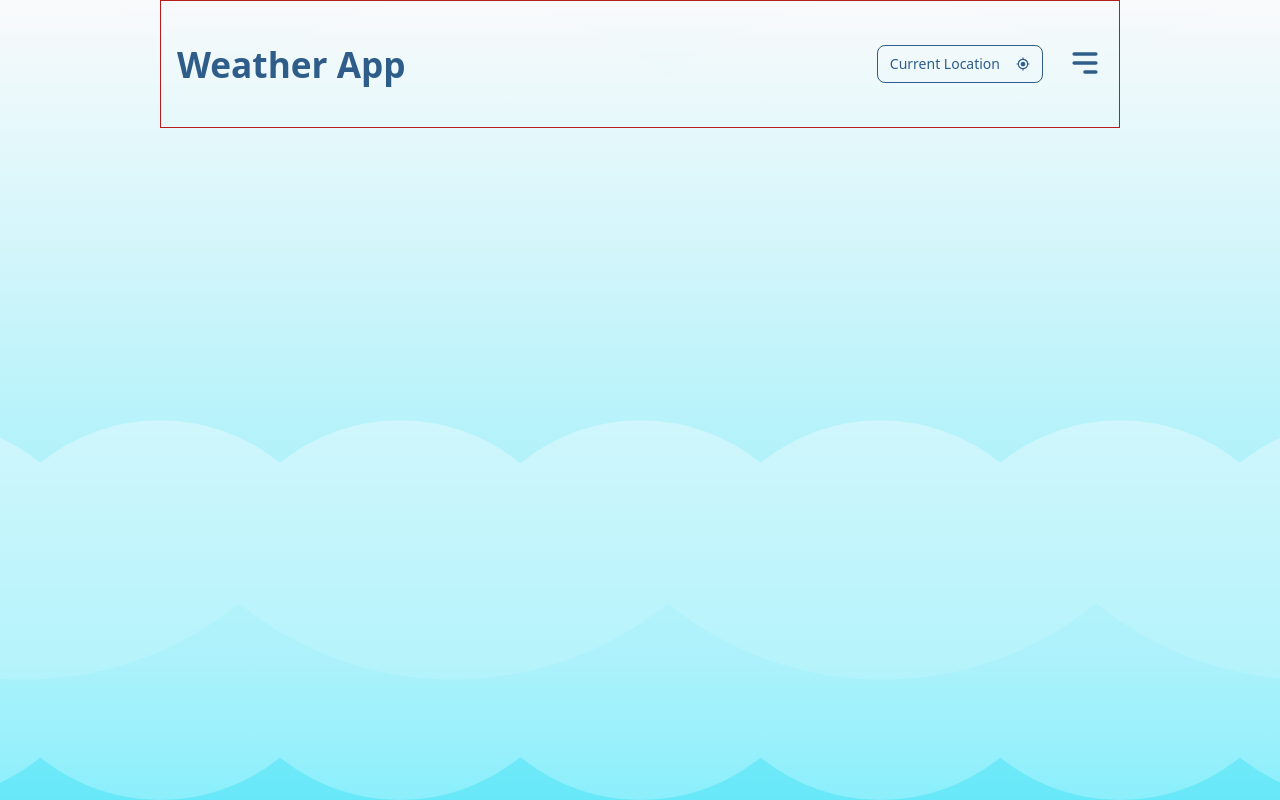
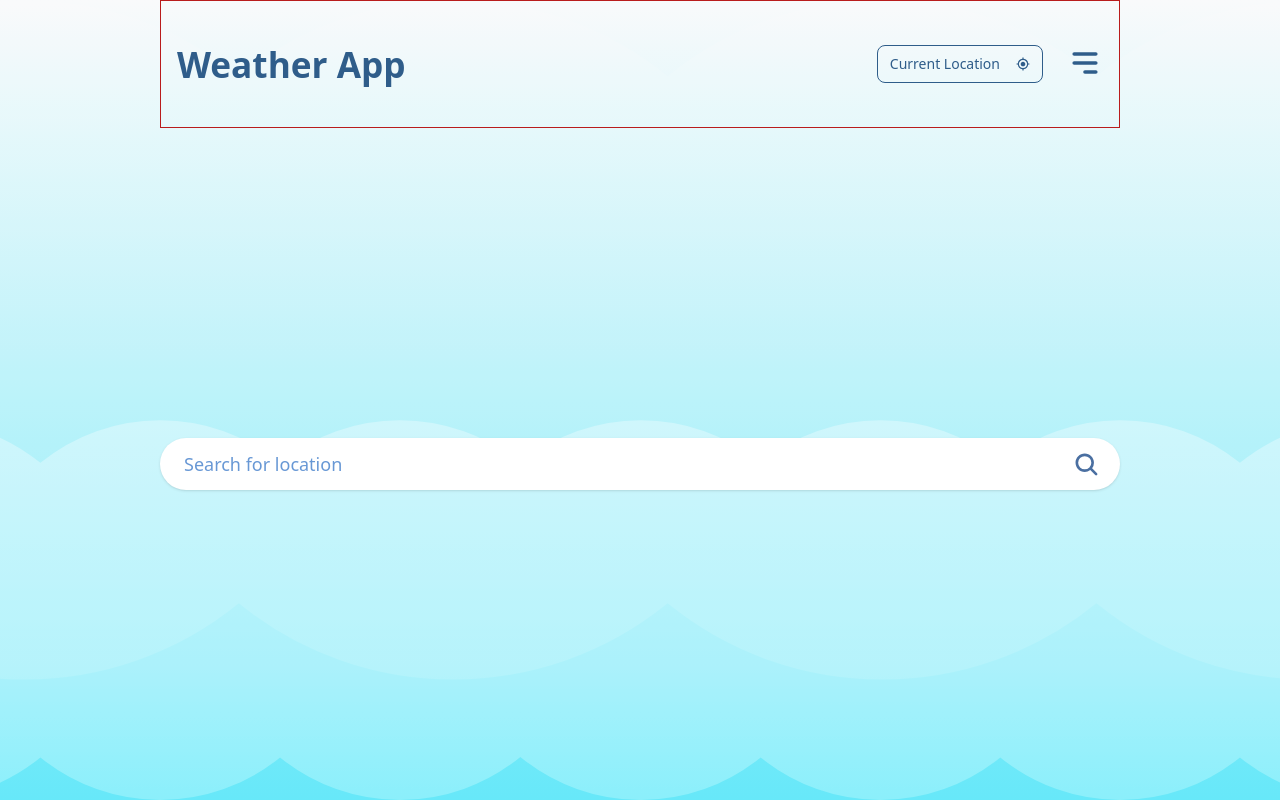
Before and after one commit to KasunUmesh/React-Weather-app, a React (Vite) app: page / in a window 1280 px wide. Built offline with nearby package versions, Linux system fonts and the light colour scheme.

Commit message:
search input create

```diff
--- a/src/components/Search/Search.jsx
+++ b/src/components/Search/Search.jsx
@@ -1,9 +1,10 @@
+import { IoSearch } from "react-icons/io5";
+
 function Search() {
   return (
-    <div className="relative h-[3.25rem] rounded-[26px] bg-[#FFFFFF] shadow flex items-center m-3" >
-
-        <input type="text" className=" flex-1 ml-1 mr-1 h-[3rem] rounded-[26px] border-none bg-[#FFFFFF] text-[1.125rem] text-[#727E8E] w-96 focus:outline-none placeholder:text-[#6898d5] p-5" placeholder="Search for location"/>
-
+    <div className="relative h-[3.25rem] rounded-[26px] bg-[#FFFFFF] shadow items-center m-3 w-[960px] flex" >
+        <input type="text" className=" flex-1 ml-1 mr-1 h-[3rem] rounded-[26px] border-none bg-[#FFFFFF] text-[1.125rem] text-[#727E8E] focus:outline-none placeholder:text-[#6898d5] p-5 " placeholder="Search for location"/>
+        <IoSearch color="#4a6fa1" size={27} className="flex items-center me-5 cursor-pointer"/>
     </div>
   )
 }
--- a/src/pages/Home.jsx
+++ b/src/pages/Home.jsx
@@ -1,13 +1,14 @@
 import Header from "../components/Header/Header"
 
+import Search from "../components/Search/Search"
 
 function Home() {
 
-
   return (
-    <div className="flex relative justify-center h-screen bg-gradient-to-b from-gray-50 to-cyan-300 ">
+    <div className="flex relative justify-center h-screen bg-gradient-to-b from-gray-50 to-cyan-300 flex-wrap">
         <img src="src/assets/bg.svg" alt="backgroundImage" className="absolute object-cover h-screen mix-blend-overlay opacity-80"/>
         <Header/>
+        <Search/>
     </div>
   )
 }
```
